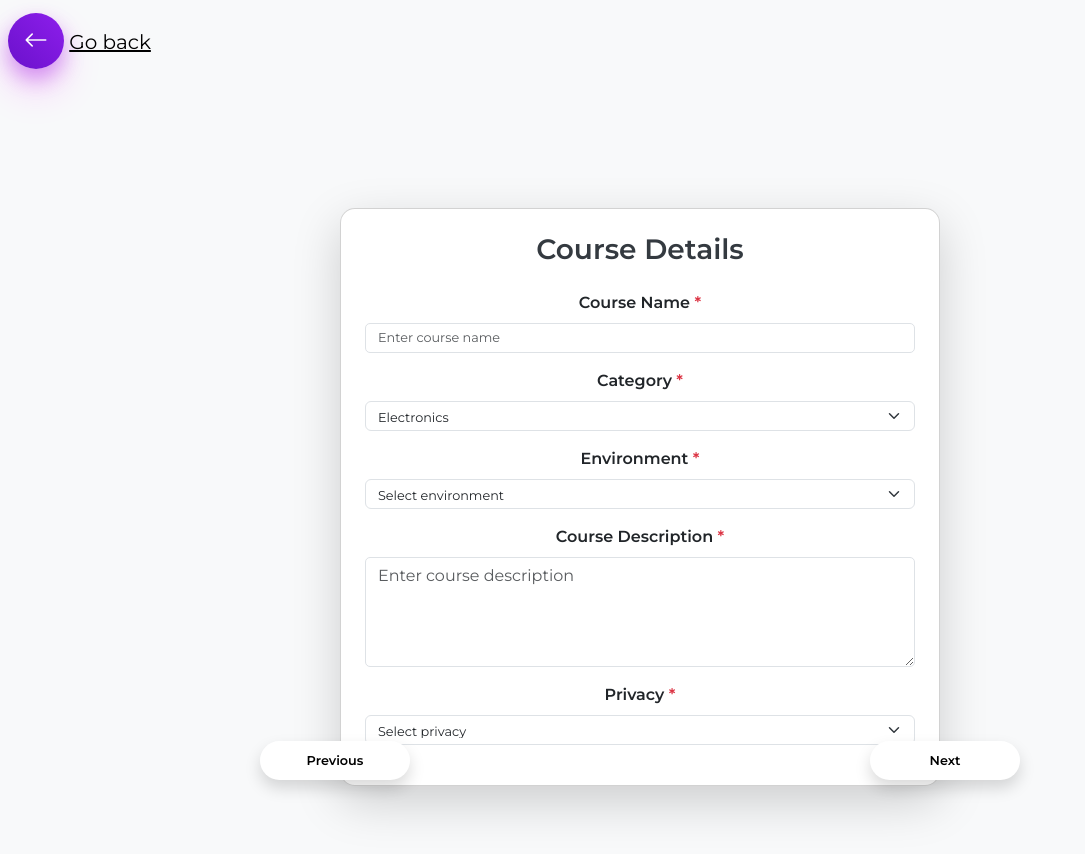
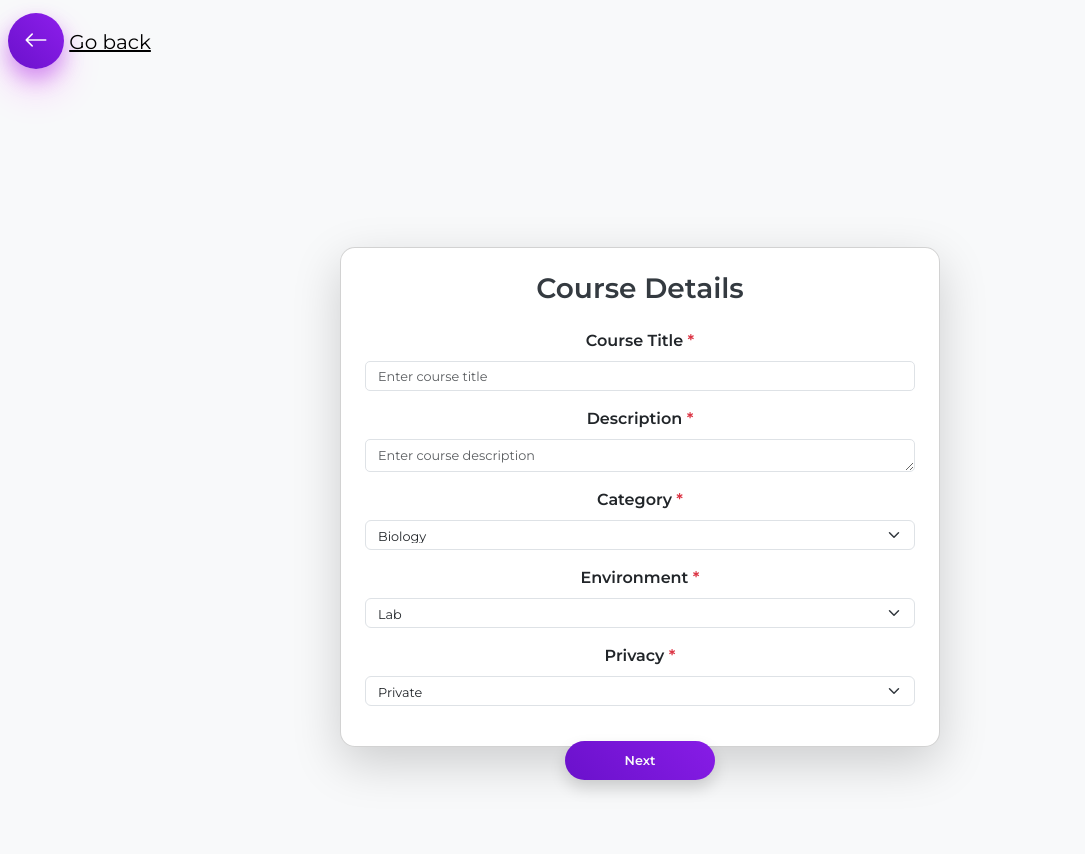
Before and after one commit to JosephMoustaid/Immerse---React, a React (Vite) app in the folder LMS/: page /make-course in a window 1280 px wide. Shown: the top 854 px of the page, without its empty margins (0-1085 px from the left). Built offline with nearby package versions, Linux system fonts and the light colour scheme.

Commit message:
Final result of create course survey , with all the checks for the correct data and a clear preview to check if data is correct

```diff
--- a/LMS/src/components/CourseDetailsPage.jsx
+++ b/LMS/src/components/CourseDetailsPage.jsx
@@ -1,42 +1,96 @@
-import React from 'react';
+import React, { useState } from 'react';
 
-const CourseDetailsPage = () => (
+const CourseDetailsPage = ({ setCourseData }) => {
+    const [title, setTitle] = useState('');
+    const [description, setDescription] = useState('');
+    const [type, setType] = useState('');
+    const [category, setCategory] = useState('');
+    const [environment, setEnvironment] = useState('');
+    const [privacy, setPrivacy] = useState('');
+
+    const handleChange = (e) => {
+        const { id, value } = e.target;
+        setCourseData((prevData) => ({
+            ...prevData,
+            [id]: value,
+        }));
+    };
+
+    return (
         <div className="carousel-item active">
             <div className="container d-flex justify-content-center align-items-center min-vh-100">
                 <div className="card p-4 shadow-lg course-card" style={{ width: '100%', maxWidth: '600px' }}>
                     <h3 className="text-center mb-4">Course Details</h3>
                     <form className="course-form">
                         <div className="form-group mb-3">
-                        <label htmlFor="courseName" className="form-label">Course Name <span className="text-danger">*</span></label>
-                        <input type="text" id="courseName" className="form-control" placeholder="Enter course name" required />
+                            <label htmlFor="title" className="form-label">Course Title <span className="text-danger">*</span></label>
+                            <input
+                                type="text"
+                                id="title"
+                                className="form-control"
+                                placeholder="Enter course title"
+                                value={title}
+                                onChange={(e) => { setTitle(e.target.value); handleChange(e); }}
+                                required
+                            />
+                        </div>
+                        <div className="form-group mb-3">
+                            <label htmlFor="description" className="form-label">Description <span className="text-danger">*</span></label>
+                            <textarea
+                                id="description"
+                                className="form-control"
+                                rows="4"
+                                placeholder="Enter course description"
+                                value={description}
+                                onChange={(e) => { setDescription(e.target.value); handleChange(e); }}
+                                required
+                            ></textarea>
                         </div>
                         <div className="form-group mb-3">
                             <label htmlFor="category" className="form-label">Category <span className="text-danger">*</span></label>
-                        <select id="category" className="form-select" required>
-                            <option value="electronics">Electronics</option>
-                            <option value="mechanicx">Mechanics</option>
-                            <option value="computerScience">Computer Science</option>
+                            <select
+                                type="text"
+                                id="category"
+                                className="form-select"
+                                placeholder="Enter course category"
+                                value={category}
+                                onChange={(e) => { setCategory(e.target.value); handleChange(e); }}
+                                required
+                            >
+                                <option value="biology" >Biology</option>
+                                <option value="software" selected>Software</option>
+                                <option value="math">Math</option>
+                                <option value="mechanics">Mechanics</option>
                                 <option value="numeric">Numeric</option>
-                            <option value="biology">Biology</option>
                             </select>
                         </div>
                         <div className="form-group mb-3">
                             <label htmlFor="environment" className="form-label">Environment <span className="text-danger">*</span></label>
-                        <select id="environment" className="form-select" required>
-                            <option value="" disabled selected>Select environment</option>
-                            <option value="lab">Lab</option>
-                            <option value="school">School</option>
+                            <select
+                                type="text"
+                                id="environment"
+                                className="form-select"
+                                placeholder="Enter course environment"
+                                value={environment}
+                                onChange={(e) => { setEnvironment(e.target.value); handleChange(e); }}
+                                required
+                                >
+                                    <option value="lab" >Lab</option>
+                                    <option value="school" selected>School</option>
                                 </select>
                         </div>
                         <div className="form-group mb-3">
-                        <label htmlFor="courseDescription" className="form-label">Course Description <span className="text-danger">*</span></label>
-                        <textarea id="courseDescription" className="form-control" rows="4" placeholder="Enter course description" required></textarea>
-                    </div>
-                    <div className="form-group mb-3">
                             <label htmlFor="privacy" className="form-label">Privacy <span className="text-danger">*</span></label>
-                        <select id="privacy" className="form-select" required>
-                            <option value="" disabled selected>Select privacy</option>
-                            <option value="private">Private</option>
+                            <select
+                                type="text"
+                                id="privacy"
+                                className="form-select"
+                                placeholder="Enter course privacy"
+                                value={privacy}
+                                onChange={(e) => { setPrivacy(e.target.value); handleChange(e); }}
+                                required
+                            >
+                                <option value="private selected">Private</option>
                                 <option value="public">Public</option>
                             </select>
                         </div>
@@ -45,5 +99,6 @@ const CourseDetailsPage = () => (
             </div>
         </div>
     );
+};
 
 export default CourseDetailsPage;
--- a/LMS/src/components/FileUploadPage.jsx
+++ b/LMS/src/components/FileUploadPage.jsx
@@ -1,24 +1,76 @@
-import React from 'react';
+import React, { useState } from 'react';
 
-const FileUploadPage = () => (
+const FileUploadPage = ({ setCourseData }) => {
+    const [coursePDF, setCoursePDF] = useState('');
+    const [video, setVideo] = useState('');
+    const [videoError, setVideoError] = useState('');
+    const [videoPreview, setVideoPreview] = useState('');
+
+    // Function to validate YouTube embed code
+    const validateYouTubeEmbedCode = (embedCode) => {
+        const youtubeRegex = /<iframe\s+width="\d+"\s+height="\d+"\s+src="https:\/\/www\.youtube\.com\/embed\/[a-zA-Z0-9_-]+(\?[^\"]*)?"\s+title="[^"]*"\s+frameborder="\d+"\s+allow="[^"]*"\s+referrerpolicy="[^"]*"\s+allowfullscreen><\/iframe>/;
+        return youtubeRegex.test(embedCode.trim());
+    };
+
+    const handleChange = (e) => {
+        const { id, value } = e.target;
+        if (id === 'video') {
+            if (validateYouTubeEmbedCode(value)) {
+                setVideoError('');
+                setVideoPreview(value);  // Set valid video embed code to preview
+            } else {
+                setVideoError('Invalid YouTube embed code.');
+                setVideoPreview('');  // Clear preview if invalid
+            }
+        }
+        setCourseData((prevData) => ({
+            ...prevData,
+            [id]: value,
+        }));
+    };
+
+    return (
         <div className="carousel-item">
             <div className="container d-flex justify-content-center align-items-center min-vh-100">
                 <div className="card p-4 shadow-lg course-card" style={{ width: '100%', maxWidth: '600px' }}>
                     <h3 className="text-center mb-4">File Upload</h3>
-                <form className="file-upload-form">
+                    <form className="course-form">
                         <div className="form-group mb-3">
-                        <label htmlFor="pdfFile" className="form-label">Upload PDF <span className="text-danger me-2">*</span></label>
-                        <input type="file" id="pdfFile" className="form-control-file" accept=".pdf" required />
+                            <label htmlFor="coursePDF" className="form-label">Course PDF <span className="text-danger">*</span></label>
+                            <input
+                                type="file"
+                                accept="application/pdf,application/vnd.ms-excel"
+                                id="coursePDF"
+                                className="form-control"
+                                onChange={(e) => { setCoursePDF(e.target.value); handleChange(e); }}
+                                required
+                            />
                         </div>
-                    <hr />
                         <div className="form-group mb-3">
-                        <label htmlFor="youtubeEmbed" className="form-label">YouTube Video Embed Code <span className="text-danger">*</span></label>
-                        <textarea type="text" id="youtubeEmbed" className="form-control" placeholder="Paste YouTube embed code" required />
+                            <label htmlFor="video" className="form-label">
+                                Video <span className="text-danger">*</span>
+                                <span><small><i>(please note that the video should be a YouTube embed code; any other format is not accepted)</i></small></span>
+                            </label>
+                            <textarea
+                                type="text"
+                                id="video"
+                                className="form-control"
+                                onChange={(e) => { setVideo(e.target.value); handleChange(e); }}
+                                required
+                            />
+                            {videoError && <div className="text-danger mt-2">{videoError}</div>}
+                            {videoPreview && (
+                                <div className="mt-4">
+                                    <h5>Video Preview:</h5>
+                                    <div className="video-preview" dangerouslySetInnerHTML={{ __html: videoPreview }} />
+                                </div>
+                            )}
                         </div>
                     </form>
                 </div>
             </div>
         </div>
     );
+};
 
 export default FileUploadPage;
--- a/LMS/src/pages/MakeCourse.jsx
+++ b/LMS/src/pages/MakeCourse.jsx
@@ -9,9 +9,13 @@ const MakeCourse = () => {
     const [courseData, setCourseData] = useState({
         title: '',
         description: '',
-        instructor: '',
-        duration: '',
-        files: [],
+        type: '',
+        category: '',
+        environment: '',
+        privacy: '',
+        coursePDF: '',
+        video: '',
+        additionalAssets: [],
     });
 
     const handleNext = () => {
@@ -19,33 +23,22 @@ const MakeCourse = () => {
         if (currentForm) {
             if (currentForm.checkValidity()) {
                 $('#courseCarousel').carousel('next');
-                setCurrentIndex(prevIndex => prevIndex + 1);
+                setCurrentIndex((prevIndex) => prevIndex + 1);
             } else {
                 currentForm.reportValidity();
             }
         } else {
             // If no form found (last page), just move to the next page
             $('#courseCarousel').carousel('next');
-            setCurrentIndex(prevIndex => prevIndex + 1);
+            setCurrentIndex((prevIndex) => prevIndex + 1);
         }
     };
 
     const handlePrev = () => {
         if (currentIndex > 0) {
             $('#courseCarousel').carousel('prev');
-            setCurrentIndex(prevIndex => prevIndex - 1);
+            setCurrentIndex((prevIndex) => prevIndex - 1);
         }
-    };
-
-    const handleMoreAssetsChange = (event) => {
-        const additionalAssetsPage = document.getElementById('additionalAssetsPage');
-        additionalAssetsPage.style.display = event.target.value === 'yes' ? 'block' : 'none';
-    };
-
-    const handleAssetTypeChange = (event) => {
-        const assetType = event.target.value;
-        document.getElementById('3dModelUpload').style.display = assetType === '3dModel' ? 'block' : 'none';
-        document.getElementById('audioUpload').style.display = assetType === 'audio' ? 'block' : 'none';
     };
 
     const handleConfirm = () => {
@@ -72,8 +65,15 @@ const MakeCourse = () => {
 
             {/* Carousel Controls */}
             <div className="carousel-controls">
-                <button className="btn btn-secondary shadow" onClick={handlePrev}>Previous</button>
-                <button className="btn btn-primary shadow" onClick={handleNext}>Next</button>
+            <button
+                className="btn custom-button2 text-light shadow"
+                id='previous-carousel-page-btn'
+                onClick={handlePrev}
+                style={{ display: currentIndex === 0 ? 'none' : 'inline-block' }}
+                >
+                Previous
+            </button>
+            <button className="btn custom-button2 text-light shadow" onClick={handleNext}>{currentIndex == 3 ? "Confirm" : "Next"}</button>
             </div>
         </div>
     );
--- a/LMS/src/sass/5.pages/sign-up.scss
+++ b/LMS/src/sass/5.pages/sign-up.scss
@@ -27,7 +27,7 @@
 .sign-up-body {
     .form-group {
         min-width: 300px;
-        input, select {
+        input, select , textarea{
             font-size: .8em !important;
             height: 30px;
         }
```
Also changed, not shown: LMS/src/components/AdditionalAssetsPage.jsx (+76 -68 lines), LMS/src/components/CoursePreviewPage.jsx (+39 -10 lines), LMS/src/css/style.css. Lines whose indentation alone changed are shown as unchanged.
